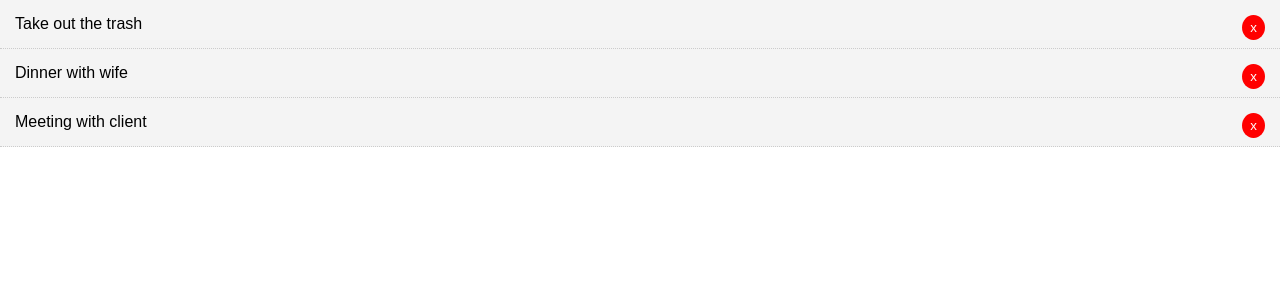
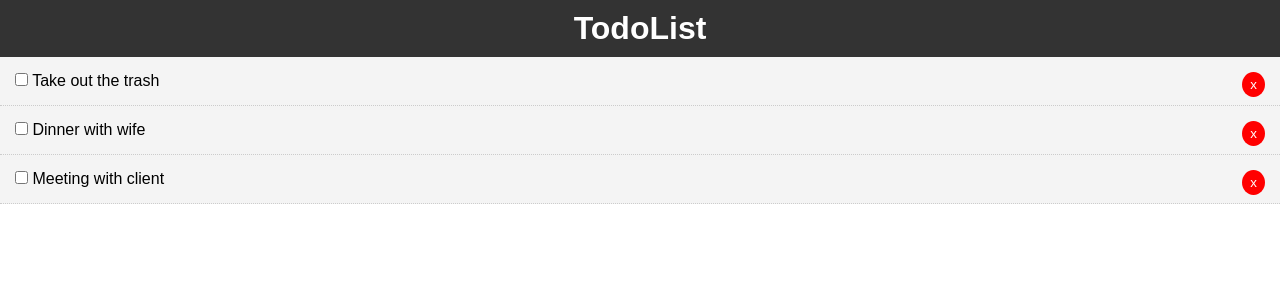
Before and after one commit to EdwinWalela/react-refresher, a React (Create React App) app: page / in a window 1280 px wide. Shown: the top 300 px of the page. Built offline with nearby package versions, Linux system fonts and the light colour scheme.

Commit message:
header component

```diff
--- a/src/App.jsx
+++ b/src/App.jsx
@@ -1,6 +1,7 @@
 import React, { Component } from 'react';
 import './App.css';
 import Todos from './components/Todos';
+import Header from './components/layout/Header.jsx';
 
 class App extends Component{
 
@@ -48,6 +49,7 @@
 	render(){
 		return (
 			<div className="App">
+				<Header />
 				<Todos
 					todos = {this.state.todos}
 					markComplete = {this.markComplete}
--- a/src/components/TodoItem.jsx
+++ b/src/components/TodoItem.jsx
@@ -18,8 +18,9 @@
 	render(){
 		const { id, title,completed} = this.props.todo;
 		return(
-			<div style={this.getStyle(completed)} onClick={this.props.markComplete.bind(this,id)}>
+			<div style={this.getStyle(completed)}>
 				<p>
+					<input type="checkbox" onChange={this.props.markComplete.bind(this,id)}/>{' '}
 					{title} {' '}
 					<button style={btnStyle} onClick={this.props.deleteItem.bind(this,id)}> x </button>
 				</p>
--- /dev/null
+++ b/src/components/layout/Header.jsx
@@ -0,0 +1,18 @@
+import React from 'react';
+
+function Header() {
+    return (
+        <header style={headerStyle}>
+            <h1>TodoList</h1>
+        </header>
+    )
+}
+
+const headerStyle = {
+    background :'#333',
+    color:'#fff',
+    textAlign:'center',
+    padding:'10px'
+}
+
+export default Header;
```
